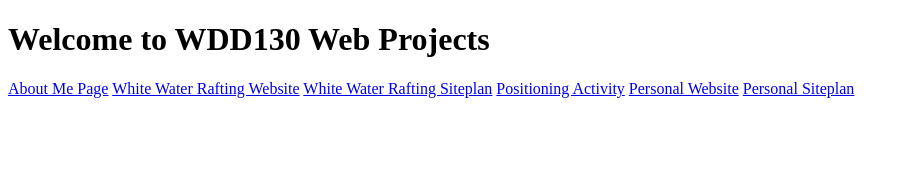
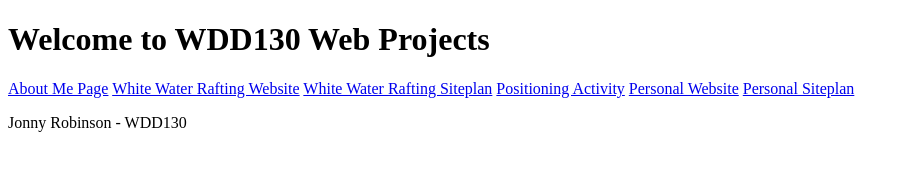
Before and after one commit to JonnyGray13/WDD130, a plain HTML site: page index.html in a window 1280 px wide. Shown: the whole page, without its empty margins (0-909 px from the left). Drawn offline with Linux system fonts and the light colour scheme.

Commit message:
Added name to page

```diff
--- a/index.html
+++ b/index.html
@@ -16,5 +16,6 @@
         <a href="#">Personal Website</a>
         <a href="#">Personal Siteplan</a>
     </nav>
+    <p>Jonny Robinson - WDD130</p>
 </body>
 </html>
```
